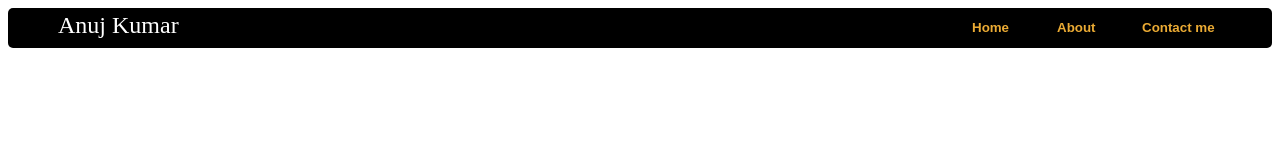
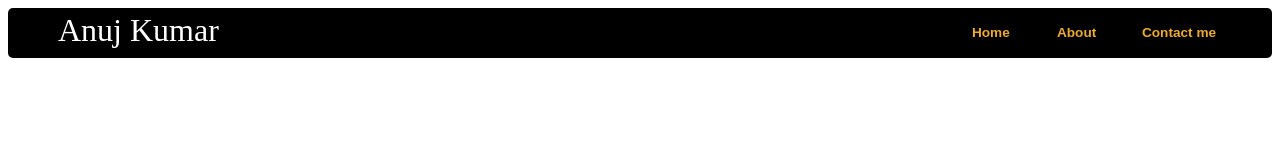
Before and after one commit to AnuJ221011/Nav-Bar, a plain HTML site: page index.html in a window 1280 px wide. Drawn offline with Linux system fonts and the light colour scheme.

Commit message:
Again Change

```diff
--- a/style.css
+++ b/style.css
@@ -4,14 +4,14 @@
     align-items:center;
     background-color:black;
     border-radius:5px;
-    height:40px;
+    height:50px;
     width:100%;
 }
 
   .item {
-    height:30px;
+    height:40px;
     width:85px;
-    margin-top:10px;
+    margin-top:20px;
   }
   #contact{
     margin-right:50px;
@@ -21,6 +21,8 @@
     color:rgb(235, 171, 52);
     text-decoration: none;
     font-weight: bold;
+    font-size:0.85rem;
+
    }
 
   .my {
@@ -29,7 +31,7 @@
     margin-left:50px;
     color:white;
     font-family: 'Times New Roman', Times, serif;
-    font-size:x-large;
+    font-size:xx-large;
 
   }
   .button {
@@ -38,6 +40,7 @@
       padding: 2px 5px;
       border: none;
       border-radius:5px;
+      height: auto;
   }
 
   .button:hover {
```
